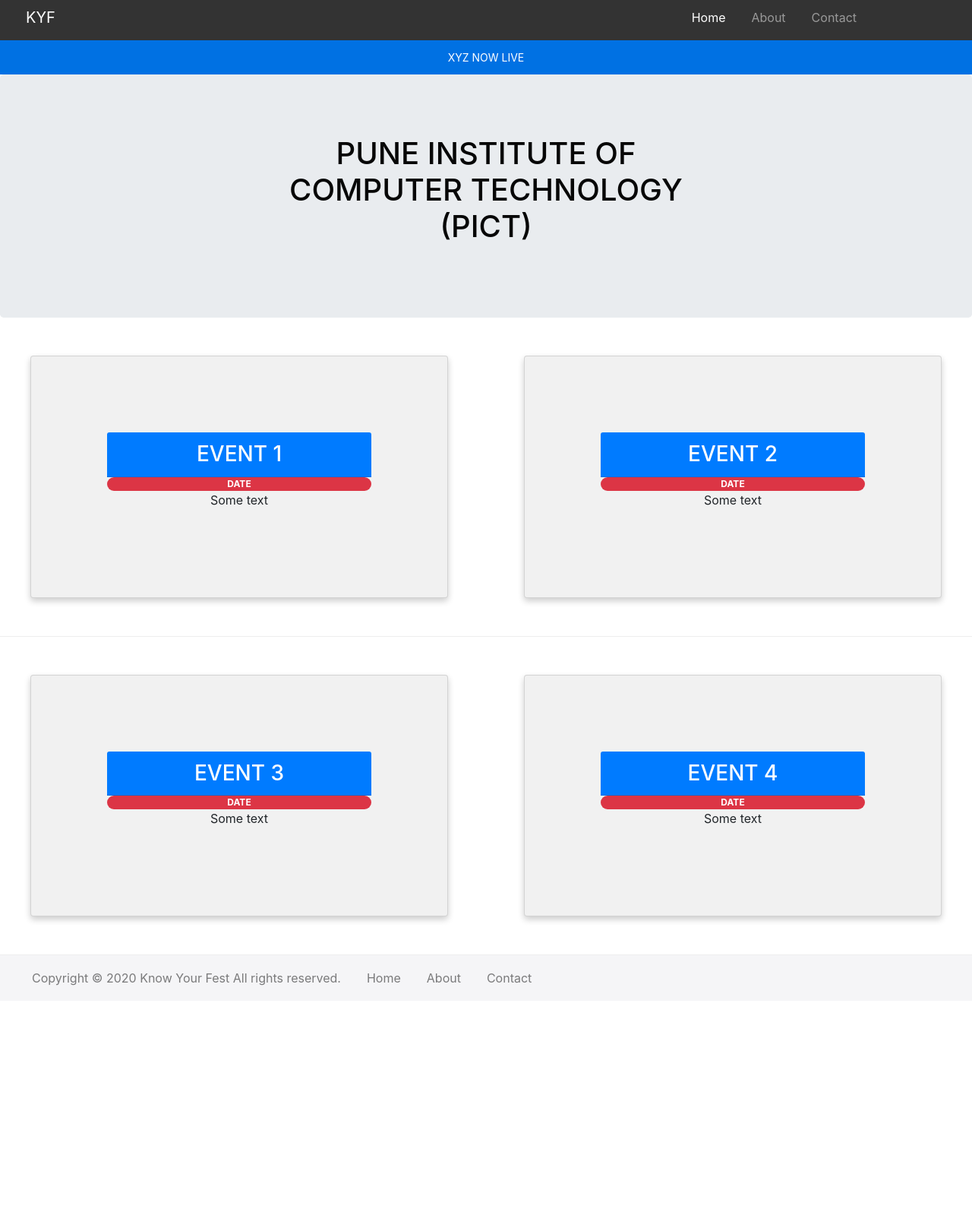
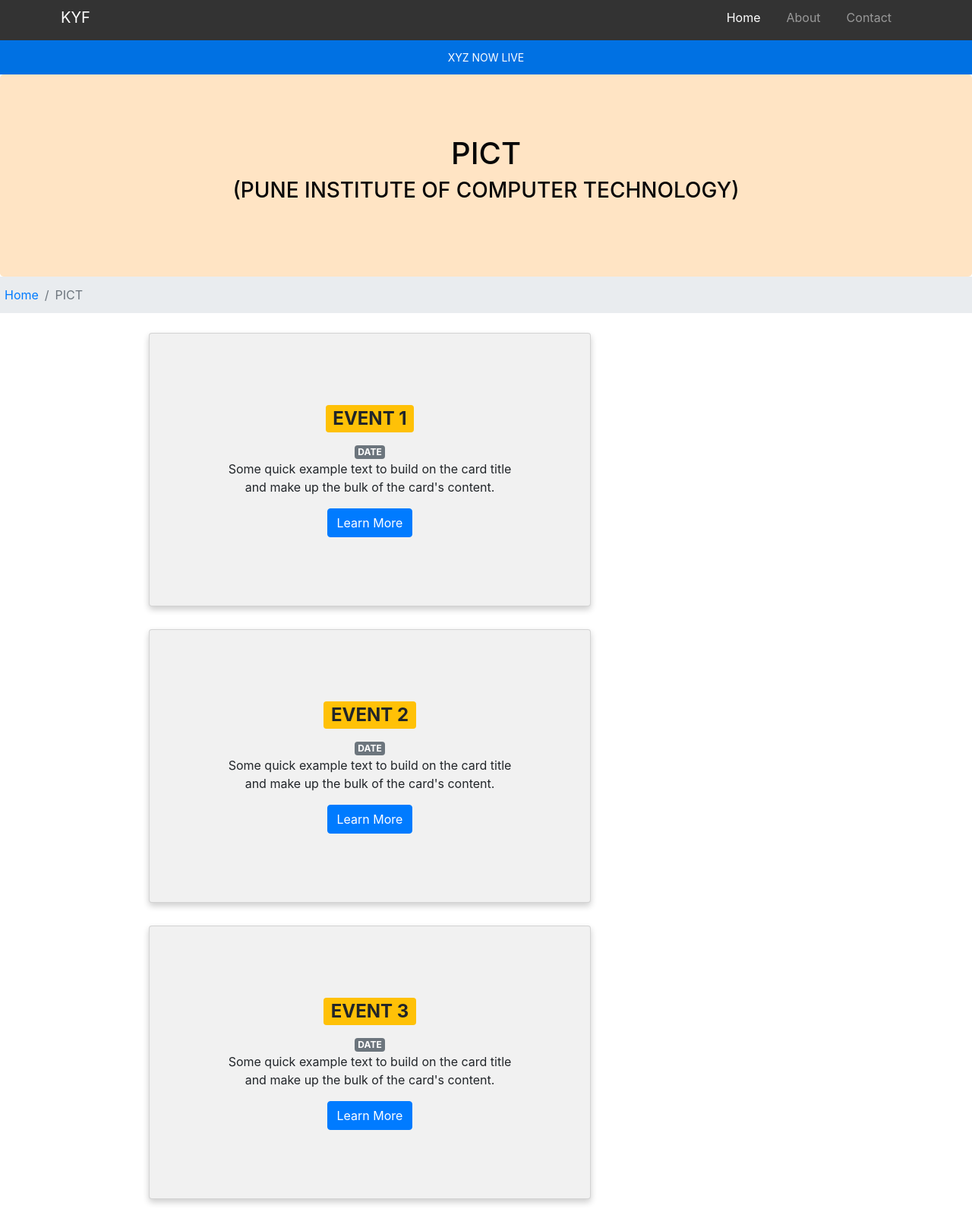
Before and after one commit to The-Trillionaires/frontend-knowyourfest, a website: page pict.html in a window 1280 px wide. Shown: the part 7-1598 px from the top of the page at 76% size. Before the commit the page ends 1324 px from the top, so only its background shows below. Drawn offline with nearby package versions, Linux system fonts and the light colour scheme; files that its build step writes are made by us from their sources.

Commit message:
6th commit (PICT)

```diff
--- a/pict.html
+++ b/pict.html
@@ -22,10 +22,11 @@
       </button>
 
 
-      <div class="container ml-4">
+      <div class="container">
         <div class="collapse navbar-collapse" id="Navbar">
         <a class="navbar-brand" href="#">KYF</a>
-          <ul class="navbar-nav ml-auto">
+
+          <ul class="navbar-nav ml-auto topnav-right">
 
             <li class="nav-item active"><a class="nav-link" href="./index.html">Home&nbsp;&nbsp;&nbsp;&nbsp;</a></li>
             <li class="nav-item"><a class="nav-link" href="./aboutus.html">About&nbsp;&nbsp;&nbsp;&nbsp;</a></li>
@@ -33,7 +34,7 @@
 
           </ul>
 
-
+        </div>
         </div>
       </div>
   </nav>
@@ -55,12 +56,12 @@
   <header class="jumbotron">
     <div class="container">
       <div class="row row-header">
-        <div class="col-12 col-sm-6 offset-sm-3">
+        <div class="col-12">
           <h1>
-            <center>PUNE INSTITUTE OF COMPUTER TECHNOLOGY</center>
-            <center>(PICT)</center>
+            <center>PICT</center>
 
           </h1>
+          <h3><center>(PUNE INSTITUTE OF COMPUTER TECHNOLOGY)</center><h3>
           <p>
           </p>
         </div>
@@ -69,57 +70,115 @@
       </div>
     </div>
   </header>
-  <div class = "row row-content">
-  <div class="column">
-    <div class="card">
-      <h3 class = "card-header bg-primary text-white">EVENT 1</h3>
-      <span class = "badge badge-pill badge-danger">DATE</span>
-      <p>Some text</p>
-    </div>
+
+
+
+    <div class="row">
+  <ol class="col-12 breadcrumb">
+        <li class="breadcrumb-item"><a href="./index.html">Home</a></li>
+        <li class="breadcrumb-item active">PICT</li>
+
+      </ol>
     </div>
 
-  <div class="column">
+
+    <div class = "container">
+
+  <div class="row">
+            <div class="col-12 col-sm-8">
             <div class="card">
-      <h3 class = "card-header bg-primary text-white">EVENT 2</h3>
 
-      <span class = "badge badge-pill badge-danger">DATE</span>
-      <p>Some text</p>
+              <div class="card-block">
+                <h2 class="card-title"><span class="badge badge-warning">EVENT 1</span></h2>
+                <span class="badge badge-secondary">DATE</span>
+                <p class="card-text">Some quick example text to build on the card title and make up the bulk of the card's content.</p>
+                <a href="#" class="btn btn-primary">Learn More</a>
             </div>
             </div>
         </div>
-  <div class = "row row-content ">
-
-  <div class="column">
-    <div class="card">
-      <h3 class = "card-header bg-primary text-white">EVENT 3</h3>
-      <span class = "badge badge-pill badge-danger">DATE</span>
-      <p>Some text</p>
       </div>
     </div>
+  <div class="container">
 
-  <div class="column">
-    <div class="card">
-      <h3 class = "card-header bg-primary text-white">EVENT 4</h3>
-      <span class = "badge badge-pill badge-danger">DATE</span>
-      <p>Some text</p>
+  <div class="row">
+
+<div class="col-12 col-sm-8">
+  <div class="card card-inverse card-primary text-center">
+
+              <div class="card-block">
+                <h2 class="card-title"><span class="badge badge-warning">EVENT 2</span></h2>
+                <span class="badge badge-secondary">DATE</span>
+                <p class="card-text">Some quick example text to build on the card title and make up the bulk of the card's content.</p>
+                <a href="#" class="btn btn-primary">Learn More</a>
+            </div>
+            </div>
         </div>
       </div>
     </div>
 
+  <div class="container">
+
+  <div class="row">
+
+<div class="col-12 col-sm-8">
+            <div class="card card-inverse card-success text-center">
+
+              <div class="card-block">
+                <h2 class="card-title"><span class="badge badge-warning">EVENT 3</span></h2>
+                <span class="badge badge-secondary">DATE</span>
+                <p class="card-text">Some quick example text to build on the card title and make up the bulk of the card's content.</p>
+                <a href="#" class="btn btn-primary">Learn More</a>
+            </div>
+            </div>
+        </div>
+        </div>
+      </div>
+
+
+<div class="container">
+          <div class="row">
+<div class="col-12 col-sm-8">
+ <div class="card card-inverse card-info text-center">
+
+              <div class="card-block">
+                <h2 class="card-title"><span class="badge badge-warning">EVENT 4</span></h2>
+                <span class="badge badge-secondary">DATE</span>
+                <p class="card-text">Some quick example text to build on the card title and make up the bulk of the card's content.</p>
+                <a href="#" class="btn btn-primary">Learn More</a>
+            </div>
+            </div>
+        </div>
+      </div>
+    </div>
+
+
+
+
+
+
+
+
+
+
+
+
+
   <nav class="navbar-light bgdown navbar-expand">
-    <div>
-      <div class="container ml-4">
-        <div class="collapse navbar-collapse" id="Navbar">
-          <ul class="navbar-nav">
-            <li class="nav-item"><a class="nav-link" href="./index.html">Copyright © 2020 Know Your Fest All rights reserved.&nbsp;&nbsp;&nbsp;&nbsp;</a></li>
+
+      <div class="container">
+        <div class="collapse navbar-collapse navbar-center" id="Navbar">
+          <ul class=" col-xs-12 navbar-nav offset-sm-5 text-center">
             <li class="nav-item"><a class="nav-link" href="./index.html">Home&nbsp;&nbsp;&nbsp;&nbsp;</a></li>
             <li class="nav-item"><a class="nav-link" href="./aboutus.html">About&nbsp;&nbsp;&nbsp;&nbsp;</a></li>
             <li class="nav-item"><a class="nav-link" href="#">Contact&nbsp;&nbsp;&nbsp;&nbsp;</a></li>
+</ul>
 
-          </ul>
+
 </div>
         </div>
-    </div>
+        <p style="text-align: center">Copyright © 2020 Know Your Fest All rights reserved.<p>
+
+
   </nav>
 
   <script src="node_modules/jquery/dist/jquery.slim.min.js"></script>
--- a/styles.css
+++ b/styles.css
@@ -20,7 +20,8 @@
     padding: 70px 30px 70px 30px;
     margin: 0px auto;
 
-    color: rgb(7, 7, 7);
+    color: rgb(8, 8, 8);
+    background-color: #FFE4C4;
 }
 
 .address{
@@ -109,7 +110,7 @@
 .column {
   float: left;
   width: 50%;
-  padding: 0 50px;
+  padding: 0 20px;
 }
 
 .row {margin: 0 -10px;}
@@ -120,17 +121,45 @@
   clear: both;
 }
 
-@media screen and (max-width: 600px) {
-  .column {
+@media screen and (max-width:768px) {
+img {
+    width:100%;
+}
+.container {
+    max-width:100%;
     width: 100%;
-    display: block;
-    margin-bottom: 20px;
-  }
+}
+.col-md-3{
+    width:100%;
+    float:left;
+    margin:0;
+}
+}
+.card {
+  box-shadow: 0 4px 8px 0 rgba(0, 0, 0, 0.2);
+  padding: 90px;
+  text-align: center;
+  background-color: #f1f1f1;
+  margin: 0 auto;
+}
+
+html, body{
+  max-width: 100%;
+  overflow-x: hidden;
+}
+
+.topnav-right {
+  float: right;
+}
+
+.container {
+  display: flex;
+  justify-content: center;
+  flex-direction: row;
 }
 
 .card {
-  box-shadow: 0 4px 8px 0 rgba(0, 0, 0, 0.2);
-  padding: 100px;
-  text-align: center;
-  background-color: #f1f1f1;
+        margin: 0 auto; /* Added */
+        float: none; /* Added */
+        margin-bottom: 10px; /* Added */
 }
```
Lines whose indentation alone changed are shown as unchanged.
